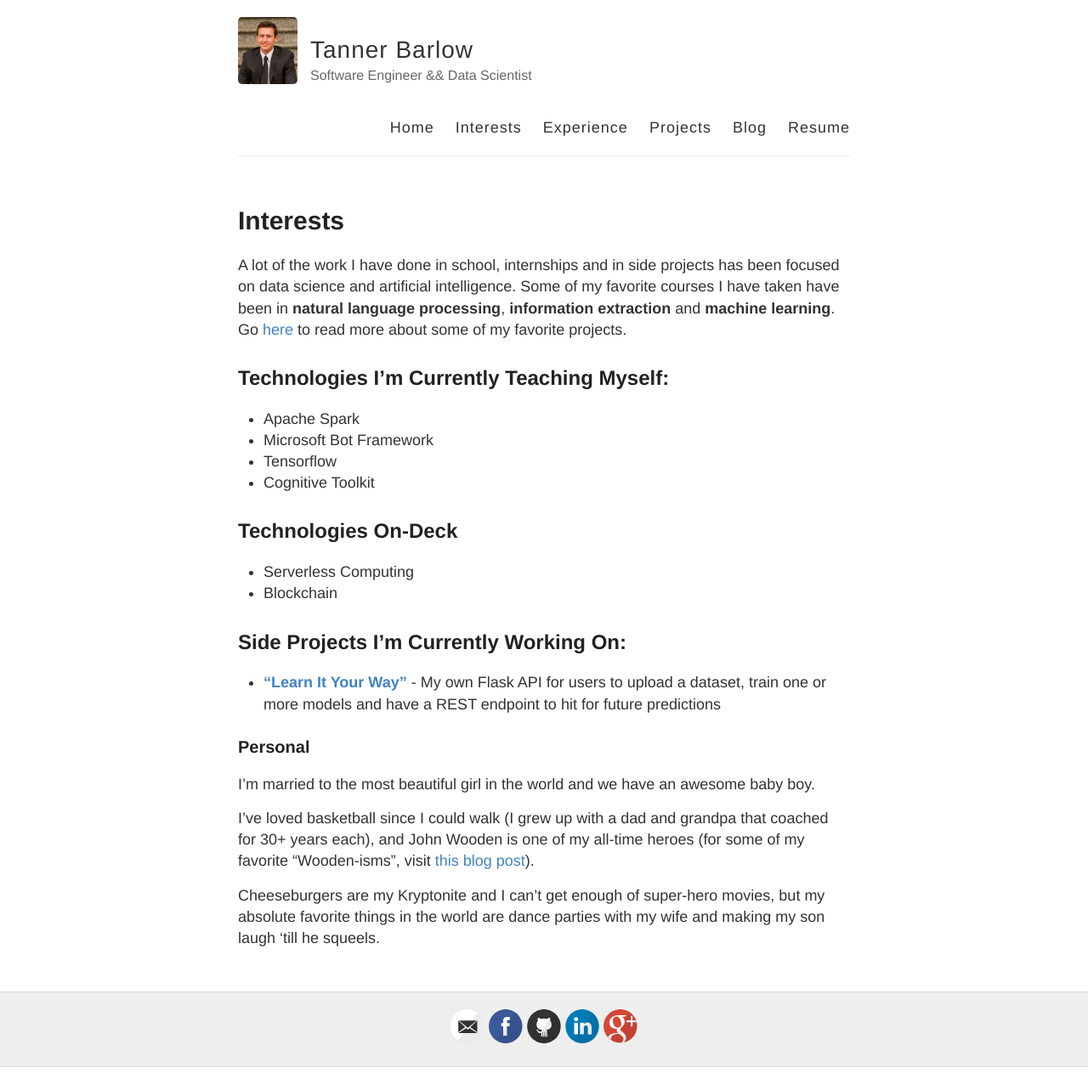
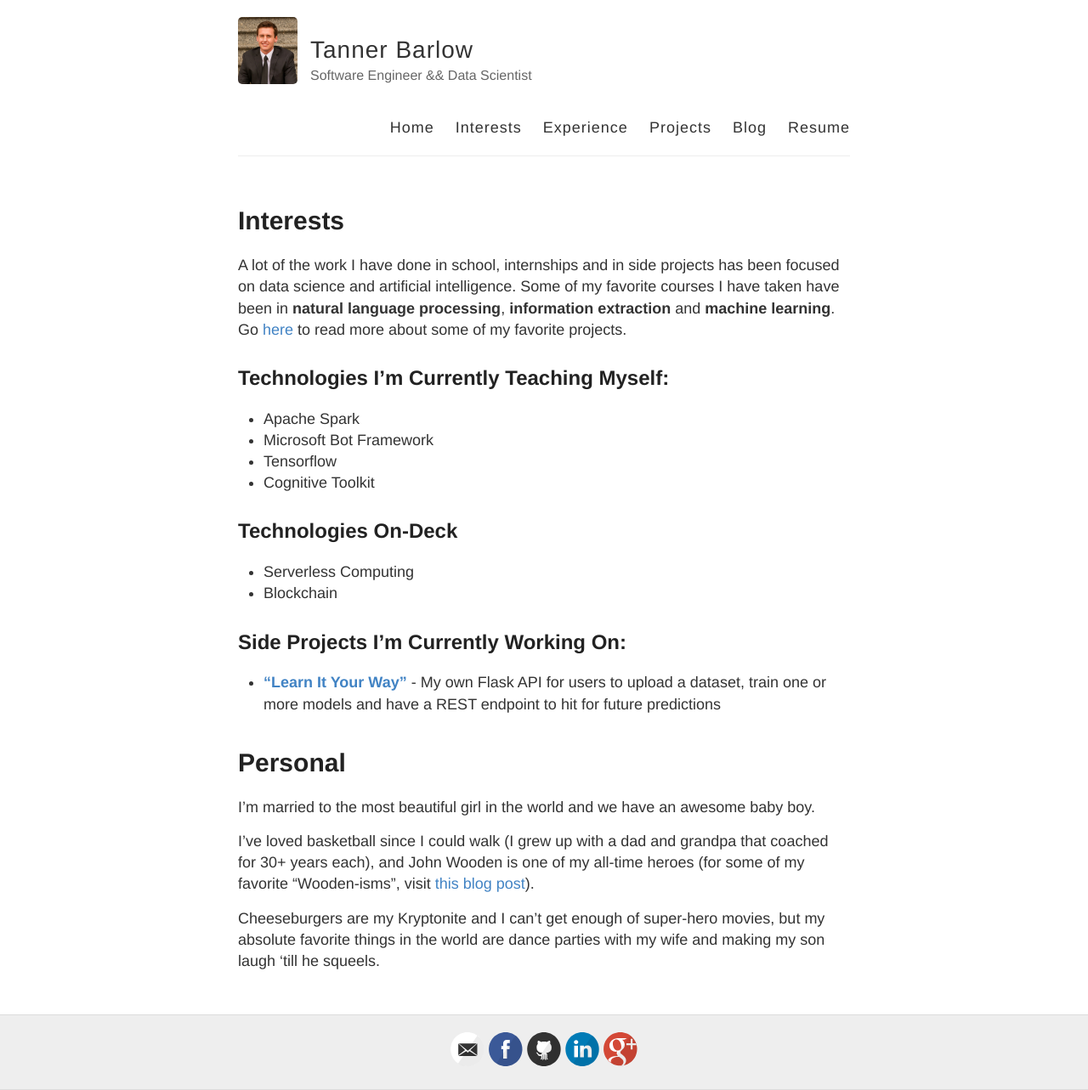
Before and after one commit to tbarlow12/tbarlow12.github.io, a Jekyll site: the page built from interests.md, in a window 1280 px wide. Shown: the whole page at 85% size. Built offline with Jekyll 4.4.1, drawn with Linux system fonts in a browser that asks for light colours; before the commit the page ends 1256 px from its top, so only the background shows below that.

```diff
--- a/interests.md
+++ b/interests.md
@@ -19,7 +19,7 @@ A lot of the work I have done in school, internships and in side projects has be
 ## Side Projects I'm Currently Working On:
 - [**"Learn It Your Way"**](https://github.com/tbarlow12/Learn-It-Your-Way) - My own Flask API for users to upload a dataset, train one or more models and have a REST endpoint to hit for future predictions
 
-### Personal
+# Personal
 
 I'm married to the most beautiful girl in the world and we have an awesome baby boy.
 
```
